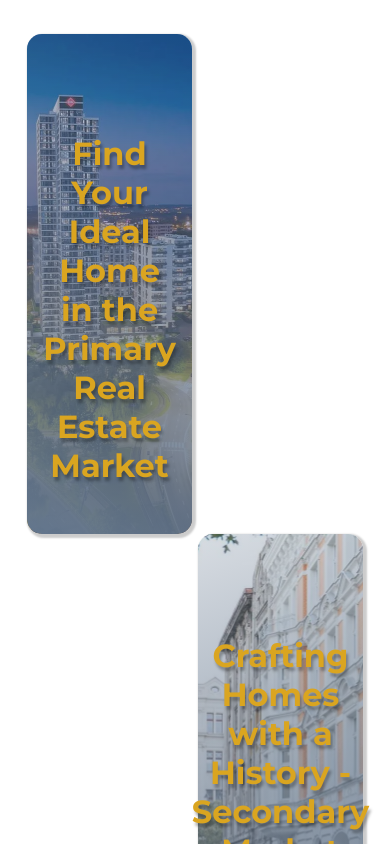
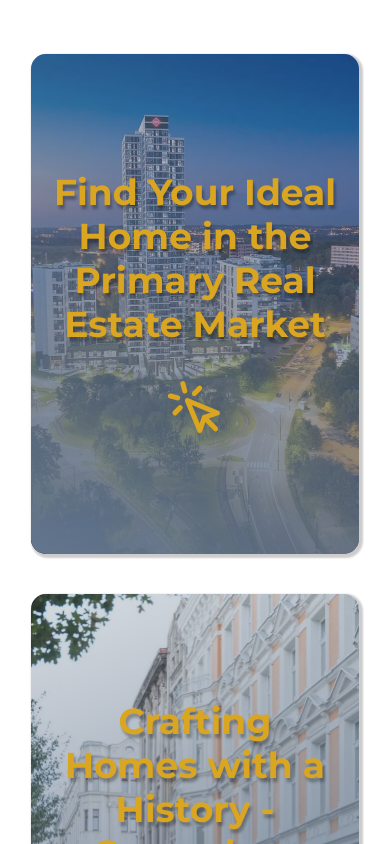
Before and after one commit to Schnippen/estate-next, a Next.js app: page / in a window 390 px wide. Shown: the part 1280-2124 px from the top of the page. Built offline with nearby package versions, Linux system fonts and the light colour scheme; no server answers.

Commit message:
added media queries

```diff
--- a/app/page.module.css
+++ b/app/page.module.css
@@ -272,6 +272,25 @@
     margin-top: -1rem;
     width: 320px;
   }
+  .marker_wrapper {
+    width: 100%;
+    min-height: 720px;
+    display: flex;
+    flex-direction: column;
+    padding: 24px;
+    justify-items: center;
+    align-items: center;
+  }
+  .primaryMarket_container {
+    height: 500px;
+    width: 96%;
+    margin: 20px;
+  }
+  .secondaryMarket_container {
+    height: 500px;
+    width: 96%;
+    margin: 20px;
+  }
 }
 @media (max-width: 400px) {
   .section_searchbar {
@@ -302,6 +321,12 @@
     margin-top: 10px;
     width: 280px;
   }
+  .descriptionMarket_title {
+    color: var(--tertiary-text-color);
+    font-size: 36px;
+    text-shadow: 2px 4px 3px rgba(0, 0, 0, 0.3);
+    padding: 0 20px;
+  }
 }
 
 .suggestions {
```
